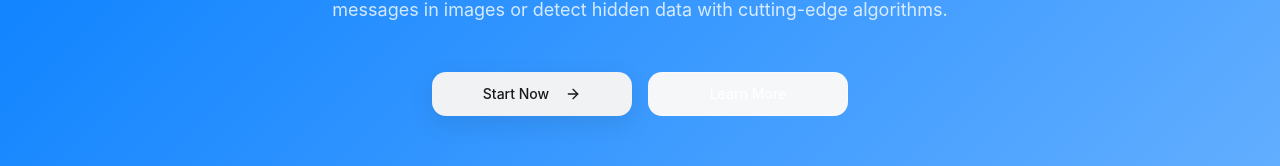
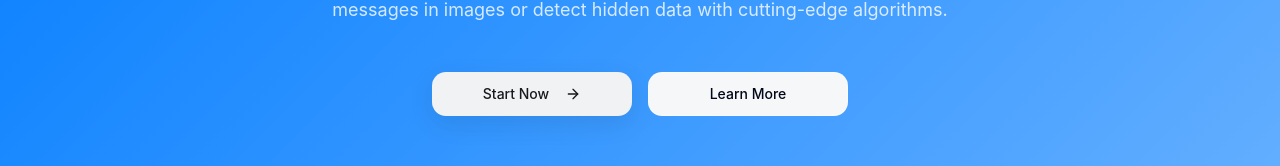
Before and after one commit to itsalwk/stegdetect, a React (Vite) app: page / in a window 1280 px wide. Shown: the part 381-547 px from the top of the page. Built offline with nearby package versions, Linux system fonts and the light colour scheme.

Commit message:
Visual edit in Lovable

```diff
--- a/src/pages/Landing.tsx
+++ b/src/pages/Landing.tsx
@@ -1,10 +1,8 @@
 import { Button } from "@/components/ui/button";
 import { Shield, Lock, Search, ArrowRight, CheckCircle2 } from "lucide-react";
 import { Link } from "react-router-dom";
-
 const Landing = () => {
-  return (
-    <div className="min-h-screen bg-background">
+  return <div className="min-h-screen bg-background">
       {/* Header */}
       <header className="glass-header sticky top-0 z-50">
         <div className="container mx-auto px-4 h-16 flex items-center justify-between">
@@ -46,7 +44,7 @@ const Landing = () => {
                   Start Now <ArrowRight className="ml-2 w-5 h-5" />
                 </Button>
               </Link>
-              <Button size="lg" variant="outline" className="min-w-[200px] text-white border-white/30 hover:bg-white/10">
+              <Button size="lg" variant="outline" className="min-w-[200px] border-white/30 hover:bg-white/10 text-slate-950">
                 Learn More
               </Button>
             </div>
@@ -169,8 +167,6 @@ const Landing = () => {
           <p>&copy; 2025 StegDETECT. All rights reserved.</p>
         </div>
       </footer>
-    </div>
-  );
+    </div>;
 };
-
 export default Landing;
```
